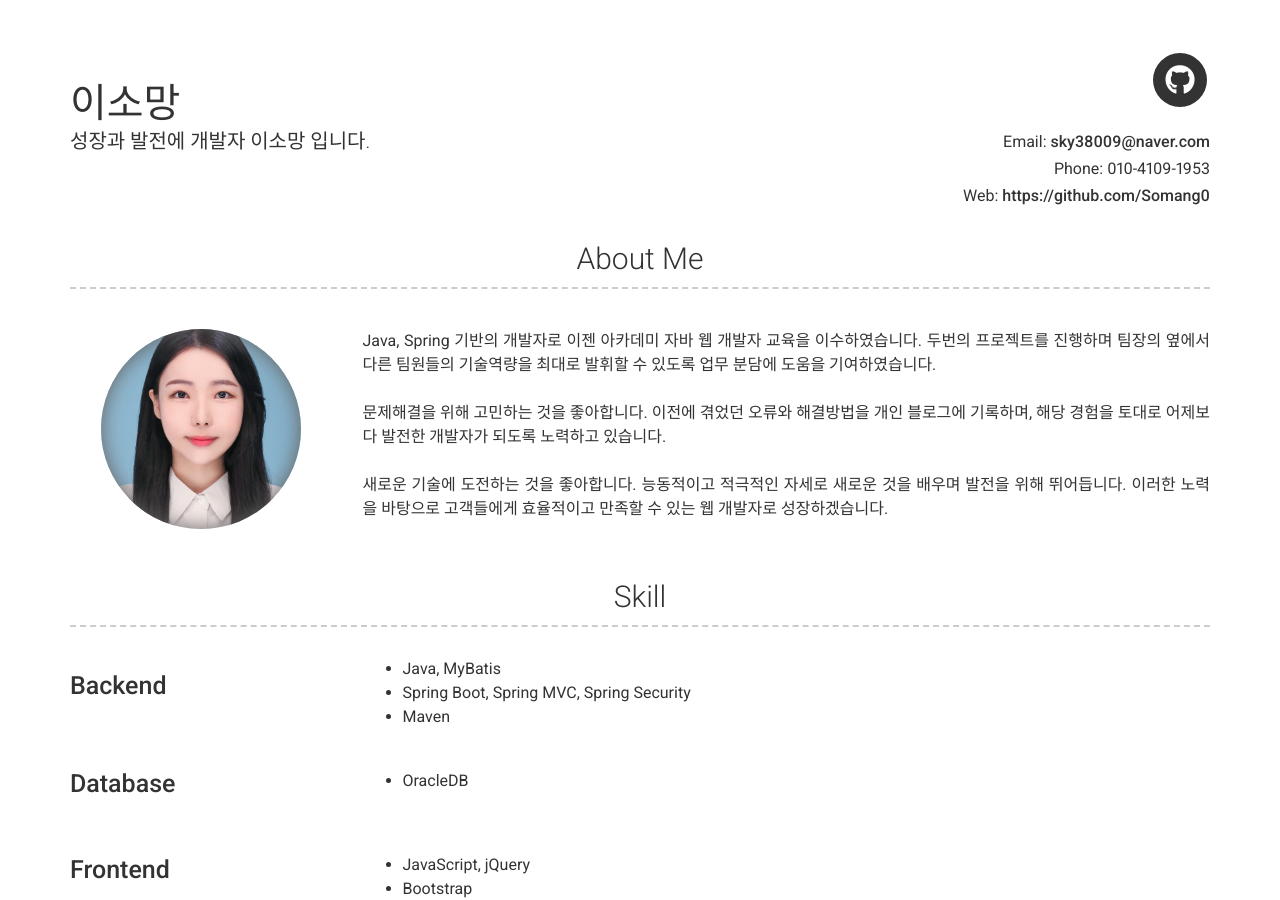
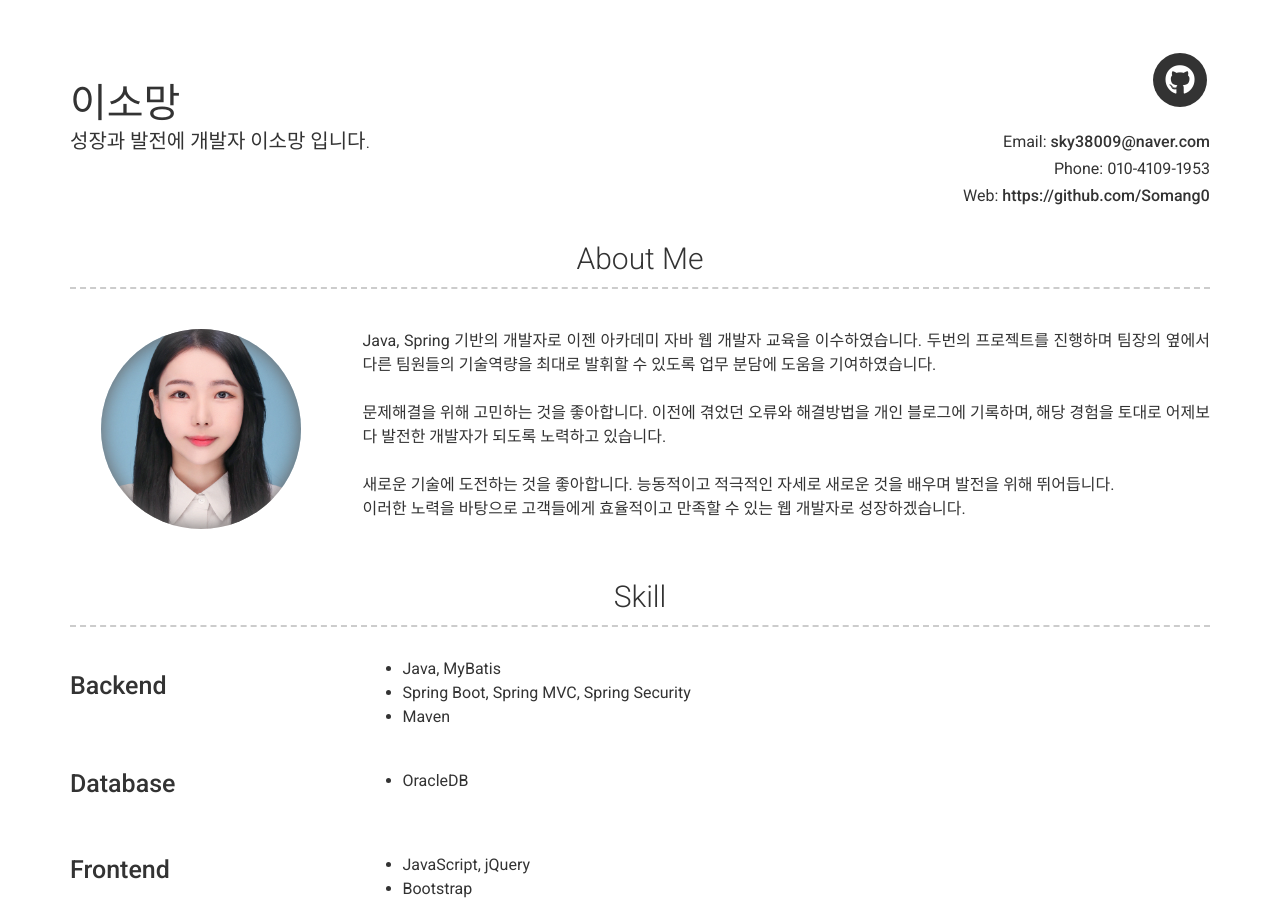
Before and after one commit to Somang0/resume, a Jekyll site: the page built from index.md, in a window 1280 px wide and 900 px high. Built offline with Jekyll 4.4.1, drawn with Linux system fonts in a browser that asks for light colours; nearby versions of some CDN libraries.

```diff
--- a/_config.yml
+++ b/_config.yml
@@ -58,7 +58,8 @@ about_content: | # this will include new lines to allow paragraphs
   문제해결을 위해 고민하는 것을 좋아합니다.
   이전에 겪었던 오류와 해결방법을 개인 블로그에 기록하며, 해당 경험을 토대로 어제보다 발전한 개발자가 되도록 노력하고 있습니다.<br/><br/>
   새로운 기술에 도전하는 것을 좋아합니다. 능동적이고 적극적인 자세로
-  새로운 것을 배우며 발전을 위해 뛰어듭니다. 이러한 노력을 바탕으로 고객들에게 효율적이고 만족할 수 있는 웹 개발자로 성장하겠습니다.
+  새로운 것을 배우며 발전을 위해 뛰어듭니다.<br/>
+  이러한 노력을 바탕으로 고객들에게 효율적이고 만족할 수 있는 웹 개발자로 성장하겠습니다.
 
 
 content:
```
